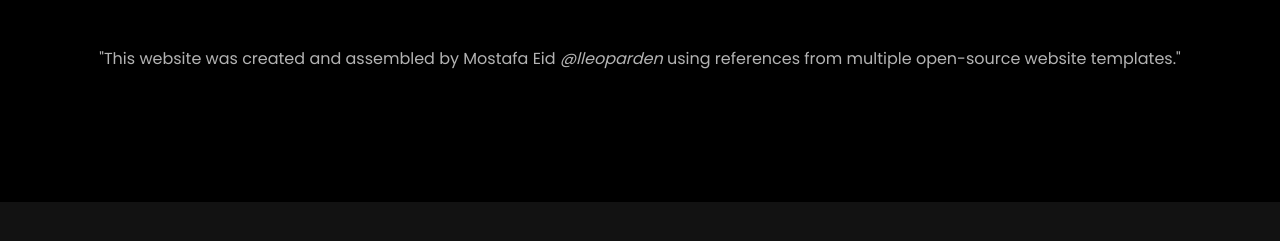
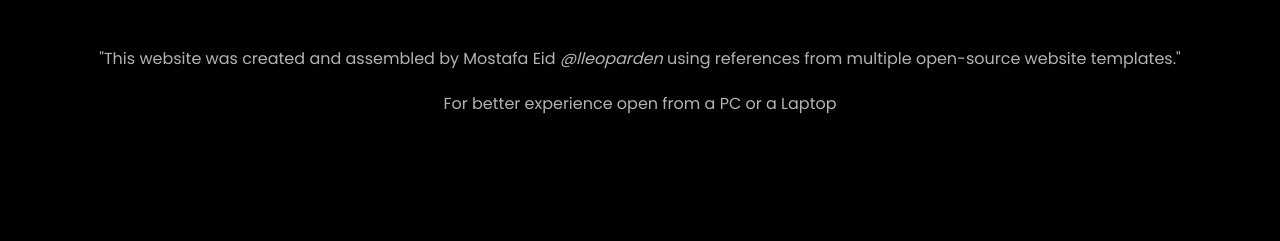
Before and after one commit to lleoparden/lleoparden.com, a plain HTML site: page index.html in a window 1280 px wide. Shown: the part 5810-6051 px from the top of the page. Before the commit the page ends 6012 px from the top, so only its background shows below. Drawn offline with Linux system fonts and the light colour scheme; files whose address does not match are found by name.

Commit message:
Update index.html

```diff
--- a/index.html
+++ b/index.html
@@ -611,6 +611,7 @@
         <div class="row">
 			<div class="col-md-12 text-center">
 			  <p>"This website was created and assembled by Mostafa Eid <i>@lleoparden</i> using references from multiple open-source website templates."</p>
+			<p>For better experience open from a PC or a Laptop</p>
 			</div>
 		  </div>
       </div>
```
